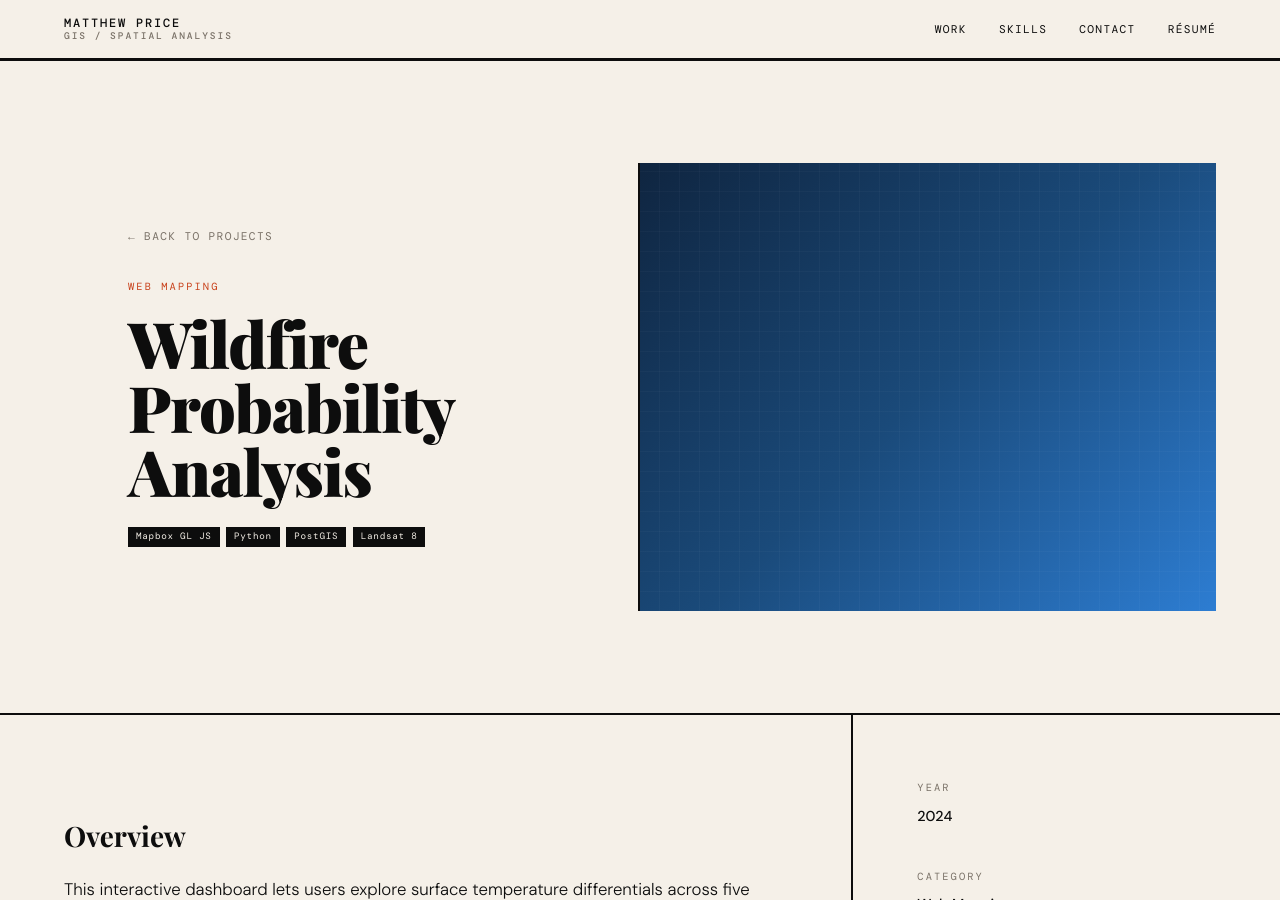
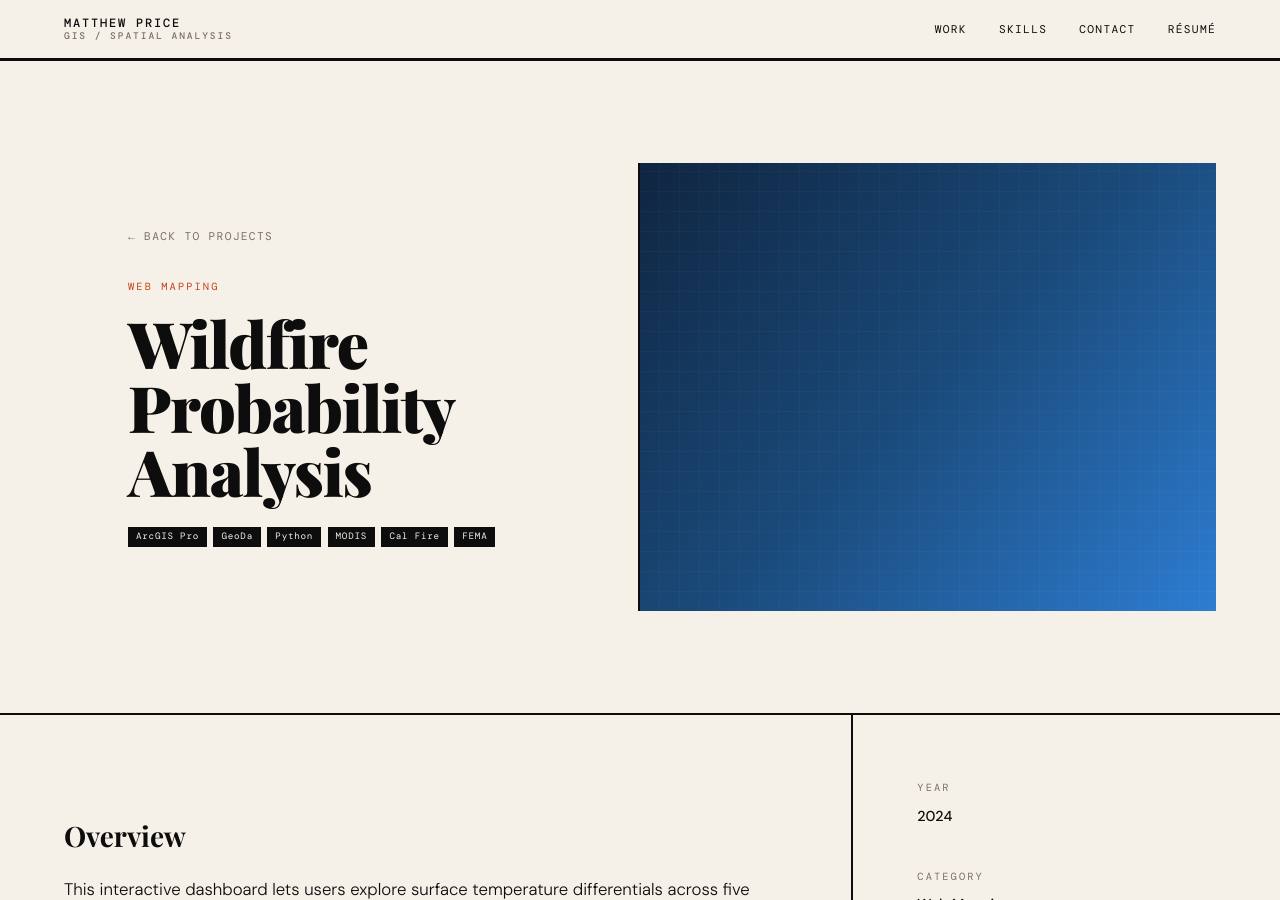
Before and after one commit to MPrice650/MPrice650.github.io, a Jekyll site: the page built from _projects/Wildfire Thesis.md, in a window 1280 px wide and 900 px high. Built offline with Jekyll 4.4.1, drawn with Linux system fonts in a browser that asks for light colours; some web fonts are replaced.

Commit message:
Update Wildfire Thesis.md

```diff
--- a/_projects/Wildfire Thesis.md
+++ b/_projects/Wildfire Thesis.md
@@ -3,7 +3,7 @@ title: "Wildfire Probability Analysis "
 summary: "Interactive web application visualizing surface temperature differentials across metropolitan areas using Landsat 8 thermal data."
 category: Web Mapping
 thumb_class: webmap
-tools: [Mapbox GL JS, Python, PostGIS, Landsat 8]
+tools: [ArcGIS Pro, GeoDa, Python, MODIS, Cal Fire, FEMA]
 year: 2024
 role: Solo Developer & Analyst
 dataset: USGS Landsat Collection 2
```
